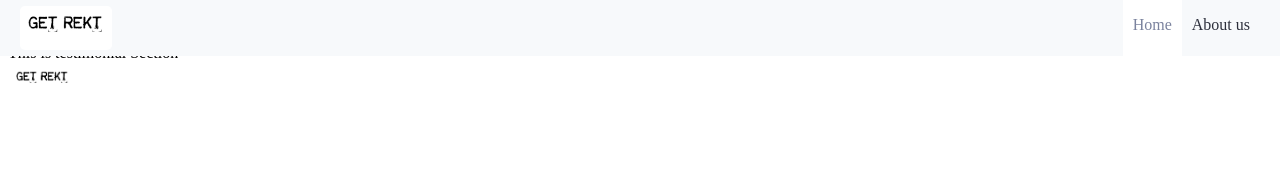
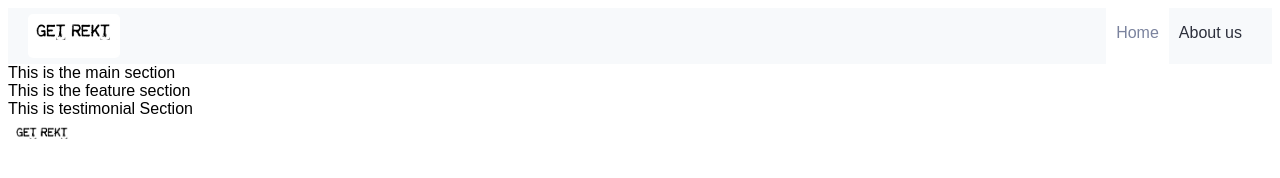
Before and after one commit to patolit/easy-landing-page, a Gatsby site: page / in a window 1280 px wide. Built offline with nearby package versions, Linux system fonts and the light colour scheme; Gatsby itself is replaced by a stand-in of ours.

Commit message:
fixed Header

```diff
--- a/src/components/Layout/Layout.tsx
+++ b/src/components/Layout/Layout.tsx
@@ -29,11 +29,9 @@ const Layout = (props: LayoutProps) => {
 
   return (
     <div className={base.root}>
-      <title>{pageTitle}</title>
-
       <Toolbar drawerToggleClicked={sideDrawerToggleHandler} />
       <SideDrawer open={showSideDrawer} close={sideDrawerClosedHandler} />
-      <main className={base.root}>{children}</main>
+      <main className={base.main}>{children}</main>
       <Footer />
     </div>
   );
--- a/src/components/Layout/Navigation/NavigationItems/NavigationItems.module.css
+++ b/src/components/Layout/Navigation/NavigationItems/NavigationItems.module.css
@@ -9,7 +9,7 @@
   color: inherit;
 }
 
-@media (min-width: 500px) {
+@media (min-width: 800px) {
   .NavigationItems {
     flex-flow: row;
   }
--- a/src/components/Layout/Navigation/SideDrawer/DrawerToggle/DrawerToggle.module.css
+++ b/src/components/Layout/Navigation/SideDrawer/DrawerToggle/DrawerToggle.module.css
@@ -16,7 +16,7 @@
   background-color: #2c2f3b;
 }
 
-@media (min-width: 500px) {
+@media (min-width: 800px) {
   .DrawerToggle {
     display: none;
   }
--- a/src/components/Layout/Navigation/SideDrawer/SideDrawer.module.css
+++ b/src/components/Layout/Navigation/SideDrawer/SideDrawer.module.css
@@ -12,7 +12,7 @@
   transition: transform 0.4s ease-in-out, visibility 0s 0.3s ease-in-out;
 }
 
-@media (min-width: 500px) {
+@media (min-width: 800px) {
   .SideDrawer {
     display: none;
   }
--- a/src/components/Layout/Navigation/Toolbar/Toolbar.module.css
+++ b/src/components/Layout/Navigation/Toolbar/Toolbar.module.css
@@ -1,7 +1,7 @@
 .Toolbar {
   height: 56px;
   width: 100%;
-  position: fixed;
+  position: sticky;
   top: 0;
   left: 0;
   background-color: #f7f9fb;
@@ -22,7 +22,7 @@
   height: 80%;
 }
 
-@media (max-width: 499px) {
+@media (max-width: 799px) {
   .DesktopOnly {
     display: none;
   }
--- a/src/components/Layout/layout.module.css
+++ b/src/components/Layout/layout.module.css
@@ -8,7 +8,7 @@
   height: 100%;
 }
 
-@media (min-width: 500px) {
+@media (min-width: 800px) {
   .NavigationItems {
     flex-flow: row;
   }
--- a/src/pages/base.module.css
+++ b/src/pages/base.module.css
@@ -1,4 +1,3 @@
-root {
+body {
   font-family: "Nunito Sans", sans-serif;
-  display: inline;
 }
```
